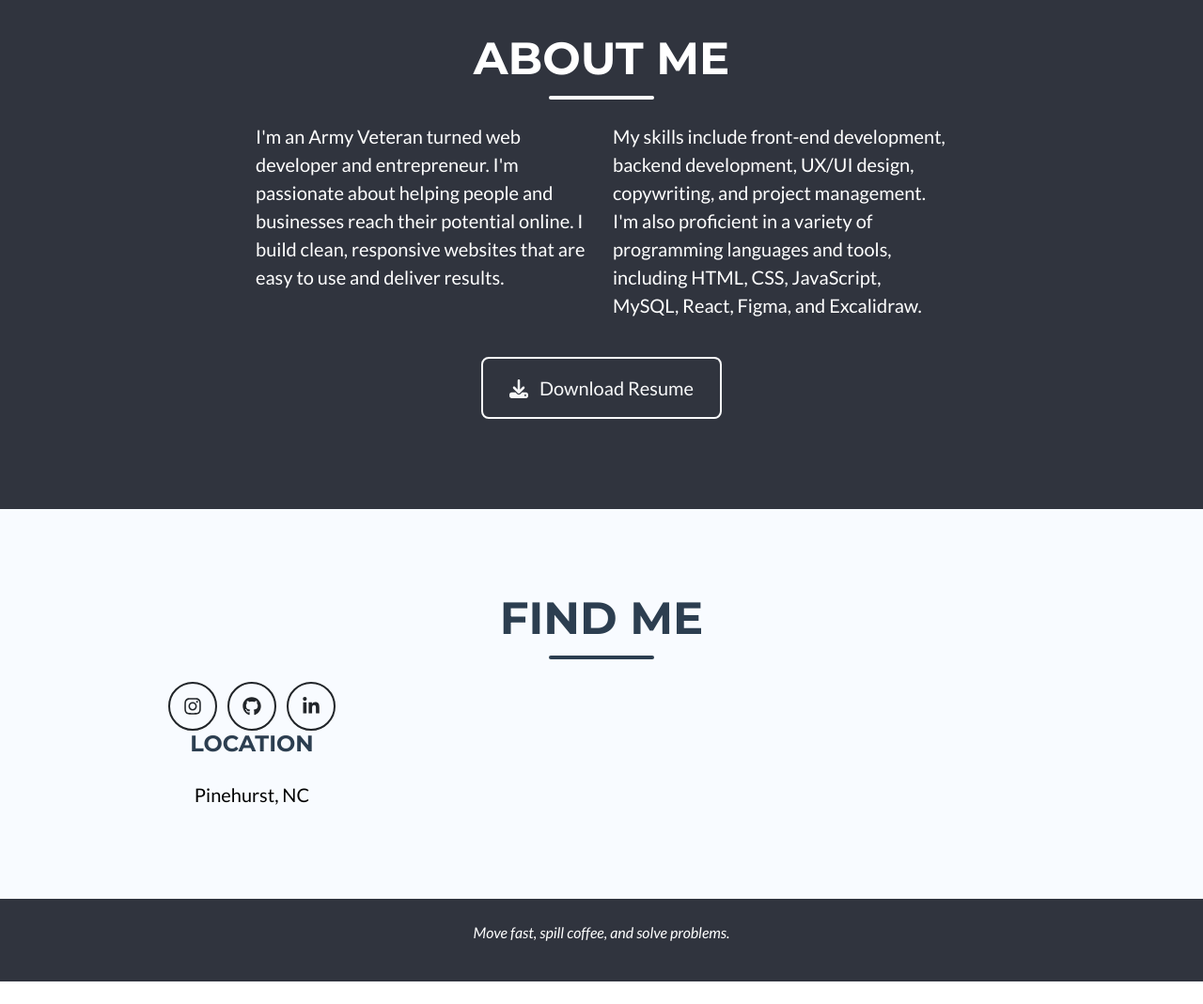
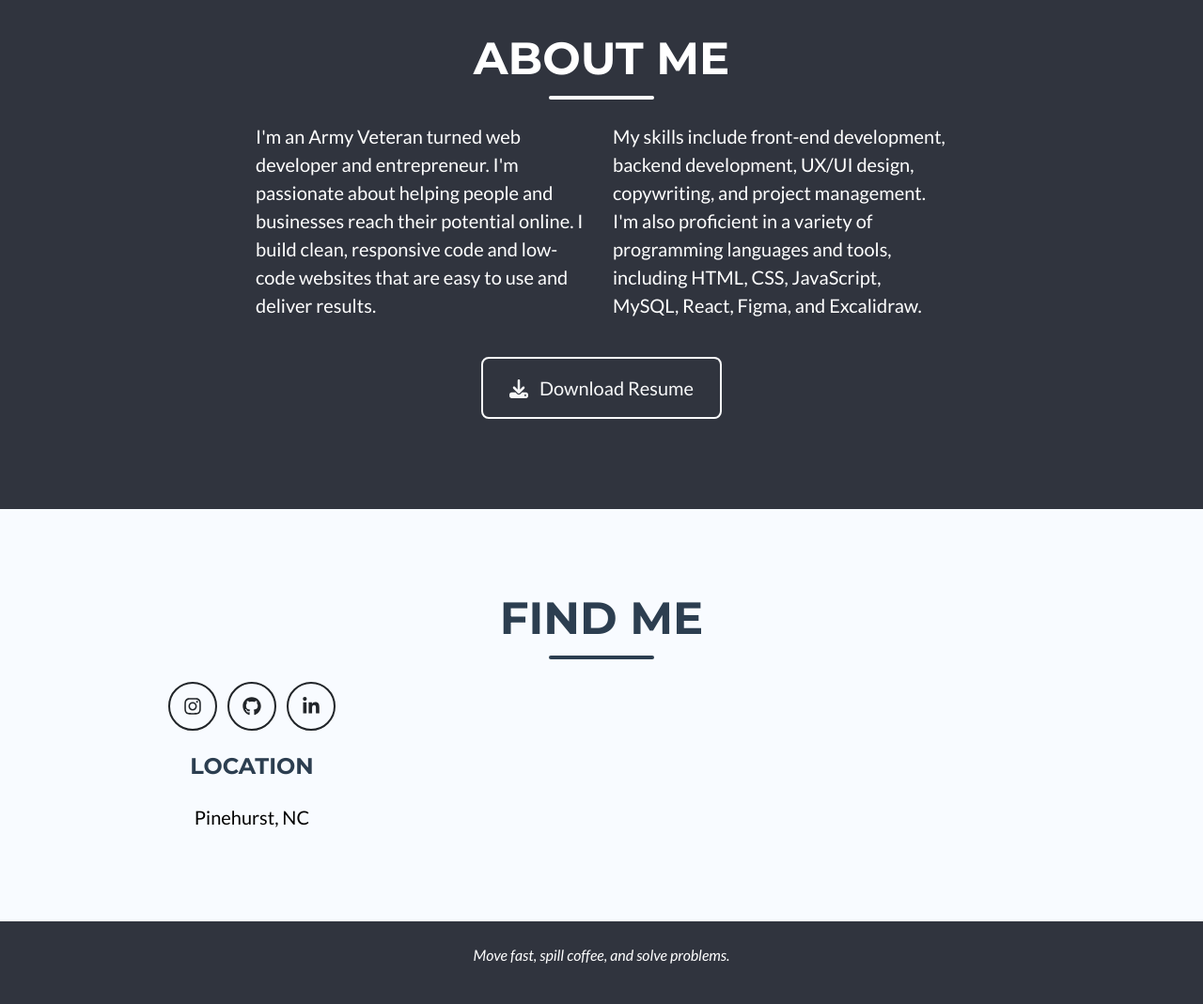
Before and after one commit to glo6al/portfolio, a plain HTML site: page index.html in a window 1280 px wide. Shown: the part 1620-2689 px from the top of the page at 94% size. Before the commit the page ends 2665 px from the top, so only its background shows below. Drawn offline with nearby package versions, Linux system fonts and the light colour scheme.

Commit message:
fixed spacing in find me section

```diff
--- a/index.html
+++ b/index.html
@@ -259,7 +259,7 @@
         <div class="row">
           <div class="col-lg-4 ms-auto">
             <p class="lead">
-                I'm an Army Veteran turned web developer and entrepreneur.  I'm passionate about helping people and businesses reach their potential online. I build clean, responsive websites that are easy to use and deliver results.
+                I'm an Army Veteran turned web developer and entrepreneur.  I'm passionate about helping people and businesses reach their potential online. I build clean, responsive code and low-code websites that are easy to use and deliver results.
             </p>
           </div>
           <div class="col-lg-4 me-auto">
@@ -281,8 +281,8 @@
     </section>
     <!-- Contact Section-->
     <section class="page-section text-center bg-secondary text-secondary" id="find">
-        <div class="container">
-          <!-- About Section Heading-->
+        <div class="container justify-content-center">
+          <!-- Contact Section Heading-->
           <h2 class="page-section-heading text-center text-uppercase text-secondary">
             Find Me
           </h2>
@@ -291,7 +291,7 @@
             <div class="divider-custom-line"></div>
           </div>
           <!-- Contact Social Icons-->
-            <div class="col-lg-4 mb-5 mb-lg-0">
+          <div class="col-lg-4 mb-5 mb-lg-4">
               <a class="btn btn-outline-dark btn-social mx-1" href="https://instagram.com/artowers"
                   ><i class="fab fa-fw fa-instagram"></i
               ></a>
@@ -299,8 +299,7 @@
                   ><i class="fab fa-fw fa-github"></i
               ></a>
               <a class="btn btn-outline-dark btn-social mx-1" href="https://linkedin.com/in/artowers"
-                    ><i class="fab fa-fw fa-linkedin-in"></i
-                ></a>
+                  ><i class="fab fa-fw fa-linkedin-in"></i></a>
           </div>
           <!-- Contact Location-->
           <div class="col-lg-4 mb-0 mb-lg-0">
```
Lines whose indentation alone changed are shown as unchanged.
